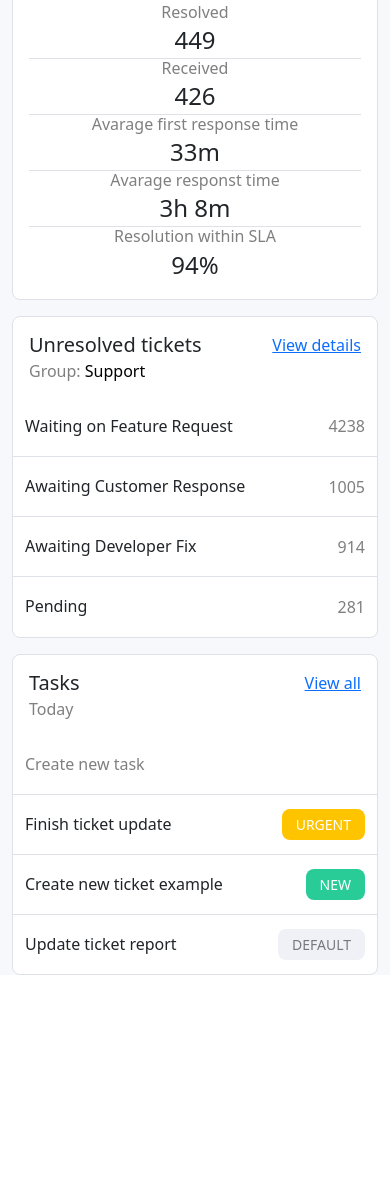
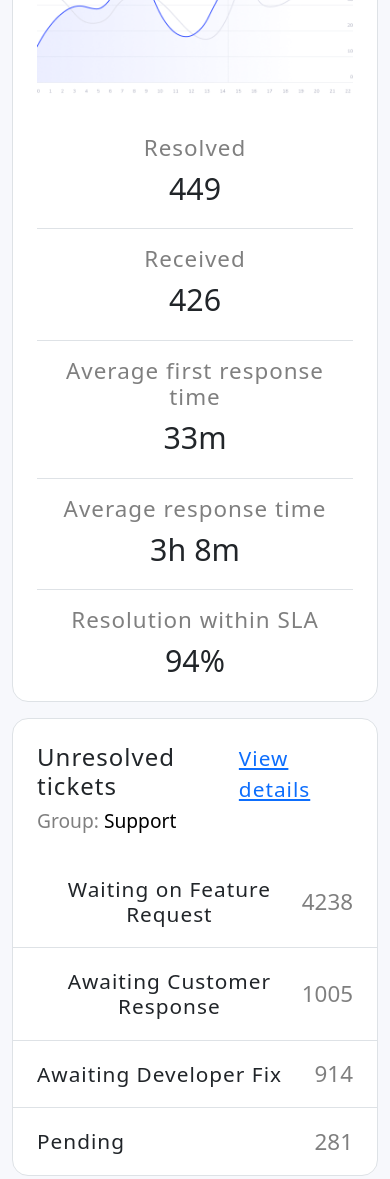
Before and after one commit to 76chan21/Keilly_Narumi_Framework, a website: page public/index.html in a window 390 px wide. Shown: the part 720-1899 px from the top of the page. Before the commit the page ends 1711 px from the top, so only its background shows below. Drawn offline with nearby package versions, Linux system fonts and the light colour scheme.

Commit message:
updated styles
modified measurement units for consistency, added hover styles, adjusted spacing and layout for more mobile responsiveness

```diff
--- a/public/assets/css/style.css
+++ b/public/assets/css/style.css
@@ -1,6 +1,6 @@
 /* General */
-main {
-    background-color: #F7F8FC;
+body {
+    background-color: #F7F8FC!important;
 }
 
 h2,
@@ -11,6 +11,22 @@ p {
     margin: 0 !important;
 }
 
+h2,
+h3,
+h4 {
+    letter-spacing: 1px;
+}
+
+h4 {
+    font-size: 1.3em!important;
+    padding: 1em 0 !important;
+}
+
+a {
+    font-size: 1.3em!important;
+    letter-spacing: 1px;
+}
+
 /* Navigation Bar */
 .navbar {
     background-color: #363740;
@@ -18,7 +34,7 @@ p {
 
 #dashboard {
     color: #A4A6B3;
-    font-size: 1.7em;
+    font-size: 1.8em!important;
     font-weight: 600;
     letter-spacing: 1px;
     padding: 3vh 5vw;
@@ -31,8 +47,7 @@ p {
 
 .nav-item {
     color: #A4A6B3;
-    font-size: 1.5em;
-    font-weight: 300;
+    font-size: 1.5em!important;
     letter-spacing: 1px;
     text-decoration: none;
     padding: 2vh 5vw;
@@ -63,61 +78,84 @@ p {
 
 /* Main */
 .number {
-    font-size: 40px;
+    font-size: 3em;
+    font-weight: 500;
 }
 
 .number-s {
-    font-size: 24px;
+    font-size: 1.9em;
+    font-weight: 500;
 }
 
 #title {
-    font-size: 20px;
-    margin: 20px 0 20px;
+    font-size: 1.5em;
+    letter-spacing: 1px;
+    padding: 3vh 0;
+}
+
+.card:hover {
+    border: 1px solid #3751FF!important;
+    cursor: pointer;
+    transition: all 300ms ease-in;
+    box-shadow: 0 4px 10px rgba(55, 81, 255, 0.5)
+}
+
+.card:hover h3,
+.card:hover p {
+    color: #3751FF!important;
 }
 
 ul {
     padding-left: 0 !important;
-    margin-bottom: 0 !important;
+    margin: 0 !important;
 }
 
 .tickets-number {
-    font-size: 16px;
+    font-size: 1.4em;
 }
 
 .text-black-50 {
     color: #9FA2B4;
 }
 
-h3.text-black-50,
+h3.text-black-50 {
+    font-size: 1.4em;
+    padding-bottom: 0.5vh;
+}
+
 h5.text-black-50 {
-    font-size: 16px;
-
+    font-size: 1.2em;
 }
 
 .urgent {
-    background-color: #FEC400;
-    padding: 5px 14px;
-    font-size: 14px;
+    background-color: #FFCC00;
+    padding: 0.5vh 3vw;
+    font-size: 1.2em;
+    font-weight: 500;
+    letter-spacing: 1px;
 }
 
 .new {
     background-color: #29CC97;
-    padding: 5px 14px;
-    font-size: 14px;
+    padding: 0.5vh 3vw;
+    font-size: 1.2em;
+    font-weight: 500;
+    letter-spacing: 1px;
 }
 
 .default {
     background-color: #F0F1F7;
-    padding: 5px 14px;
-    font-size: 14px;
+    padding: 0.5vh 3vw;
+    font-size: 1.2em;
+    font-weight: 500;
+    letter-spacing: 1px;
 }
 
 .section-title {
-    font-size: 20px;
-    padding-bottom: 5px;
+    font-size: 1.5em;
+    padding-bottom: 1vh;
 }
 
-h4 {
-    font-size: 16px !important;
-    padding: 20px 0 !important;
+.col-padding {
+    padding: 2vh 0;
 }
--- a/public/index.html
+++ b/public/index.html
@@ -1,25 +1,26 @@
 <!DOCTYPE html>
 <html lang="en">
-
     <head>
         <meta charset="UTF-8">
         <meta name="viewport" content="width=device-width, initial-scale=1.0">
         <title>INM320 SAA Frontend Framework Assignment - Narumi & Keilly</title>
+        <meta name="description" content="This is the INM320SAA front-end framework project collaboratively done by Narumi and Keilly.">
+        <!-- Stylesheet Links -->
         <link rel="stylesheet" href="./assets/css/style.css" />
         <link rel="stylesheet" href="https://cdn.jsdelivr.net/npm/reset-css@3.0.0/reset.min.css">
-    <link href="https://cdn.jsdelivr.net/npm/bootstrap@5.3.3/dist/css/bootstrap.min.css" rel="stylesheet"
-        integrity="sha384-QWTKZyjpPEjISv5WaRU9OFeRpok6YctnYmDr5pNlyT2bRjXh0JMhjY6hW+ALEwIH" crossorigin="anonymous">
+        <link href="https://cdn.jsdelivr.net/npm/bootstrap@5.3.3/dist/css/bootstrap.min.css" rel="stylesheet" integrity="sha384-QWTKZyjpPEjISv5WaRU9OFeRpok6YctnYmDr5pNlyT2bRjXh0JMhjY6hW+ALEwIH" crossorigin="anonymous">
     </head>
 
     <body>
         <!-- Navigation Bar -->
         <nav class="navbar navbar-expand-md">
             <div class="container-fluid">
+                <!-- Toggler -->
                 <button class="navbar-toggler" type="button" data-bs-toggle="collapse" data-bs-target="#navbarNavAltMarkup"
                     aria-controls="navbarNavAltMarkup" aria-expanded="false" aria-label="Toggle navigation">
-                <!-- <span class="navbar-toggler-icon"></span> -->
                     <img src="./assets/img/burger-icon.png" alt="Burger menu icon" width="50" height="50" />
                 </button>
+                <!-- Nav Links -->
                 <a class="navbar-brand" href="#">Navbar In Progress</a>
                 <div class="collapse navbar-collapse" id="navbarNavAltMarkup">
                     <div class="navbar-nav">
@@ -64,35 +65,38 @@
             </div>
         </nav>
 
+        <!-- Main -->
         <main class="container">
-
+            <!-- Overview Cards -->
             <h1 id="title">Overview</h1>
-        <div class="container">
+            <div class="container-fluid">
                 <div class="row text-center column-gap-3">
-                <figure class="col border rounded-3 bg-white pt-4 pb-4">
+                    <figure class="card col border rounded-4 bg-white pt-4 pb-4">
                         <h3 class="text-black-50">Unresolved</h3>
                         <p class="number">60</p>
                     </figure>
-                <figure class="col border rounded-3 bg-white pt-4 pb-4">
+                    <figure class="card col border rounded-4 bg-white pt-4 pb-4">
                         <h3 class="text-black-50">Overdue</h3>
                         <p class="number">16</p>
                     </figure>
                 </div>
                 <div class="row text-center column-gap-3">
-                <figure class="col border rounded-3 bg-white pt-4 pb-4">
+                    <figure class="card col border rounded-4 bg-white pt-4 pb-4">
                         <h3 class="text-black-50">Open</h3>
                         <p class="number">43</p>
                     </figure>
-                <figure class="col border rounded-3 bg-white pt-4 pb-4">
+                    <figure class="card col border rounded-4 bg-white pt-4 pb-4">
                         <h3 class="text-black-50">On hold</h3>
                         <p class="number">64</p>
                     </figure>
                 </div>
             </div>
-        <section id="trends" class="border rounded-3 bg-white p-3">
+
+            <!-- Today's Trends -->
+            <section id="trends" class="border rounded-4 bg-white pt-4 px-4">
                 <figcaption class="row align-items-end justify-content-between">
                     <div class="col-7">
-                    <h2 class="section-title">Today's trands</h2>
+                        <h2 class="section-title">Today's trends</h2>
                         <h5 class="text-black-50">as of 25 May 2019, 09:41 PM</h5>
                     </div>
                     <div class="col-4">
@@ -104,30 +108,32 @@
                     <img src="assets/img/full graph.png" alt="today's trands graph" class="figure-img img-fluid">
                 </figure>
                 <ul class="text-center">
-                <li class="border-bottom">
+                    <li class="border-bottom col-padding">
                         <h3 class="text-black-50">Resolved</h3>
                         <p class="number-s">449</p>
                     </li>
-                <li class="border-bottom">
+                    <li class="border-bottom col-padding">
                         <h3 class="text-black-50">Received</h3>
                         <p class="number-s">426</p>
                     </li>
-                <li class="border-bottom">
-                    <h3 class="text-black-50">Avarage first response time</h3>
+                    <li class="border-bottom col-padding">
+                        <h3 class="text-black-50">Average first response time</h3>
                         <p class="number-s">33m</p>
                     </li>
-                <li class="border-bottom">
-                    <h3 class="text-black-50">Avarage responst time</h3>
+                    <li class="border-bottom col-padding">
+                        <h3 class="text-black-50">Average response time</h3>
                         <p class="number-s">3h 8m</p>
                     </li>
-                <li>
+                    <li class="col-padding">
                         <h3 class="text-black-50">Resolution within SLA</h3>
                         <p class="number-s">94%</p>
                     </li>
                 </ul>
             </section>
-        <section id="Unresolved-tickets" class="border rounded-3 bg-white mt-3">
-            <div class="d-flex justify-content-between p-3">
+
+            <!-- Unresolved Tickets -->
+            <section id="unresolved-tickets" class="border rounded-4 bg-white mt-3">
+                <div class="d-flex justify-content-between p-4">
                     <div class="">
                         <h2 class="section-title">Unresolved tickets</h2>
                         <h5 class="text-black-50">Group: <span class="text-black">Support</span></h5>
@@ -135,57 +141,55 @@
                     <a href="#">View details</a>
                 </div>
                 <ul class="text-center">
-                <li class="border-bottom d-flex justify-content-between align-items-center container">
+                    <li class="border-bottom d-flex justify-content-between align-items-center container px-4">
                         <h4>Waiting on Feature Request</h4>
                         <p class="text-black-50 tickets-number">4238</p>
                     </li>
-                <li class="border-bottom d-flex justify-content-between align-items-center container">
+                    <li class="border-bottom d-flex justify-content-between align-items-center container px-4">
                         <h4>Awaiting Customer Response</h4>
                         <p class="text-black-50 tickets-number">1005</p>
                     </li>
-                <li class="border-bottom d-flex justify-content-between align-items-center container">
+                    <li class="border-bottom d-flex justify-content-between align-items-center container px-4">
                         <h4>Awaiting Developer Fix</h4>
                         <p class="text-black-50 tickets-number">914</p>
                     </li>
-                <li class="d-flex justify-content-between align-items-center container">
+                    <li class="d-flex justify-content-between align-items-center container px-4">
                         <h4>Pending</h4>
                         <p class="text-black-50 tickets-number">281</p>
                     </li>
                 </ul>
             </section>
-        <section id="tasks" class="border rounded-3 bg-white mt-3 mb-3 pb-0">
-            <div class="d-flex justify-content-between p-3">
+
+            <!-- Tasks -->
+            <section id="tasks" class="border rounded-4 bg-white mt-3 mb-3 pb-0">
+                <div class="d-flex justify-content-between p-4">
                     <div>
                         <h2 class="section-title">Tasks</h2>
                         <h5 class="text-black-50">Today</h5>
                     </div>
                     <a href="#">View all</a>
                 </div>
-            <div class="container border-bottom">
+                <div class="container border-bottom px-4">
                     <h4 class="text-black-50">Create new task</h4>
                     <em class="bi bi-plus-lg"></em>
                 </div>
                 <ul>
-                <li class="d-flex justify-content-between align-items-center border-bottom container">
+                    <li class="d-flex justify-content-between align-items-center border-bottom container px-4">
                         <h4>Finish ticket update</h4>
-                    <div class="text-uppercase urgent text-white rounded-3">Urgent</div>
+                        <div class="text-uppercase urgent text-white rounded-4">Urgent</div>
                     </li>
-                <li class="d-flex justify-content-between align-items-center border-bottom container">
+                    <li class="d-flex justify-content-between align-items-center border-bottom container px-4">
                         <h4>Create new ticket example</h4>
-                    <div class="text-uppercase new text-white rounded-3">New</div>
+                        <div class="text-uppercase new text-white rounded-4">New</div>
                     </li>
-                <li class="d-flex justify-content-between align-items-center container">
+                    <li class="d-flex justify-content-between align-items-center container px-4">
                         <h4>Update ticket report</h4>
-                    <div class="text-uppercase default text-black-50 rounded-3">Default</div>
+                        <div class="text-uppercase default text-black-50 rounded-4">Default</div>
                     </li>
-
                 </ul>
             </section>
-
         </main>
-    <script src="https://cdn.jsdelivr.net/npm/bootstrap@5.3.3/dist/js/bootstrap.bundle.min.js"
-        integrity="sha384-YvpcrYf0tY3lHB60NNkmXc5s9fDVZLESaAA55NDzOxhy9GkcIdslK1eN7N6jIeHz"
-        crossorigin="anonymous"></script>
+        <!-- JS Links -->
+        <script src="https://cdn.jsdelivr.net/npm/bootstrap@5.3.3/dist/js/bootstrap.bundle.min.js" integrity="sha384-YvpcrYf0tY3lHB60NNkmXc5s9fDVZLESaAA55NDzOxhy9GkcIdslK1eN7N6jIeHz" crossorigin="anonymous"></script>
     </body>
-
 </html>
```
Lines whose indentation alone changed are shown as unchanged.
